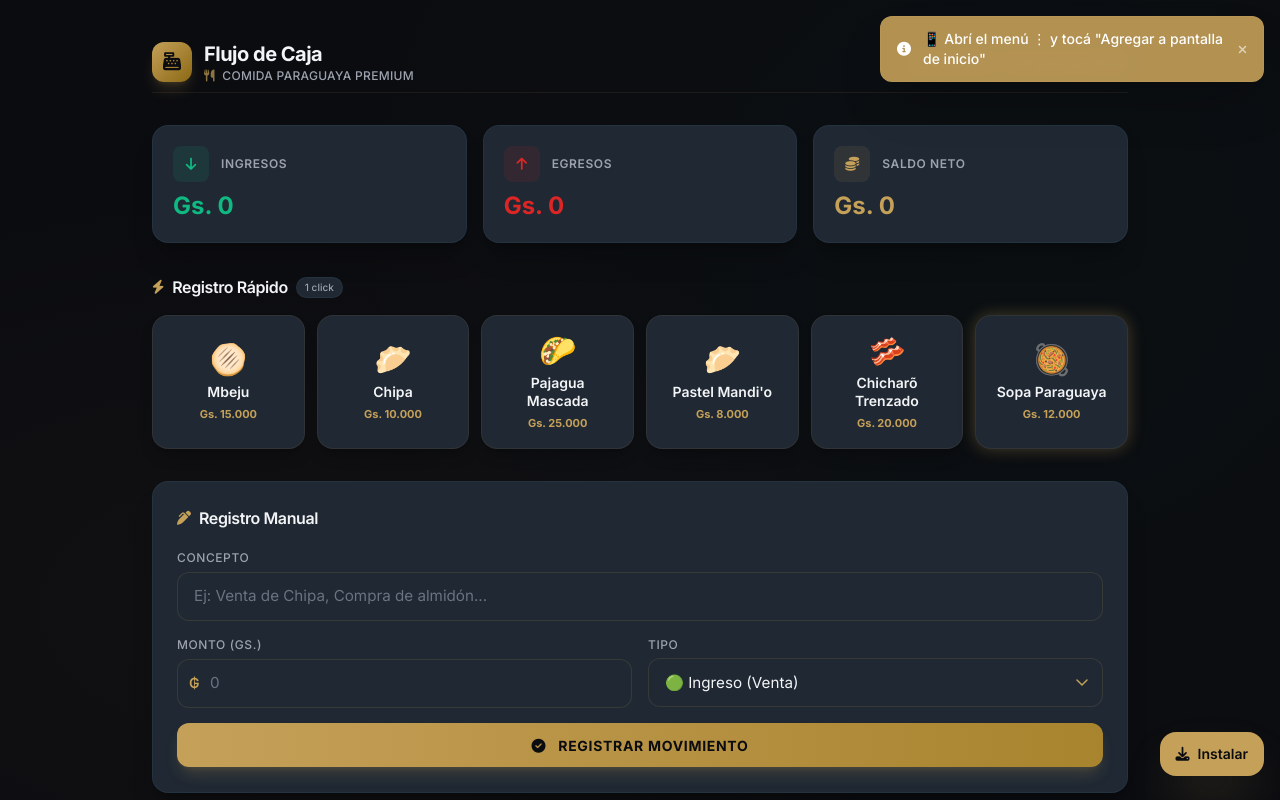
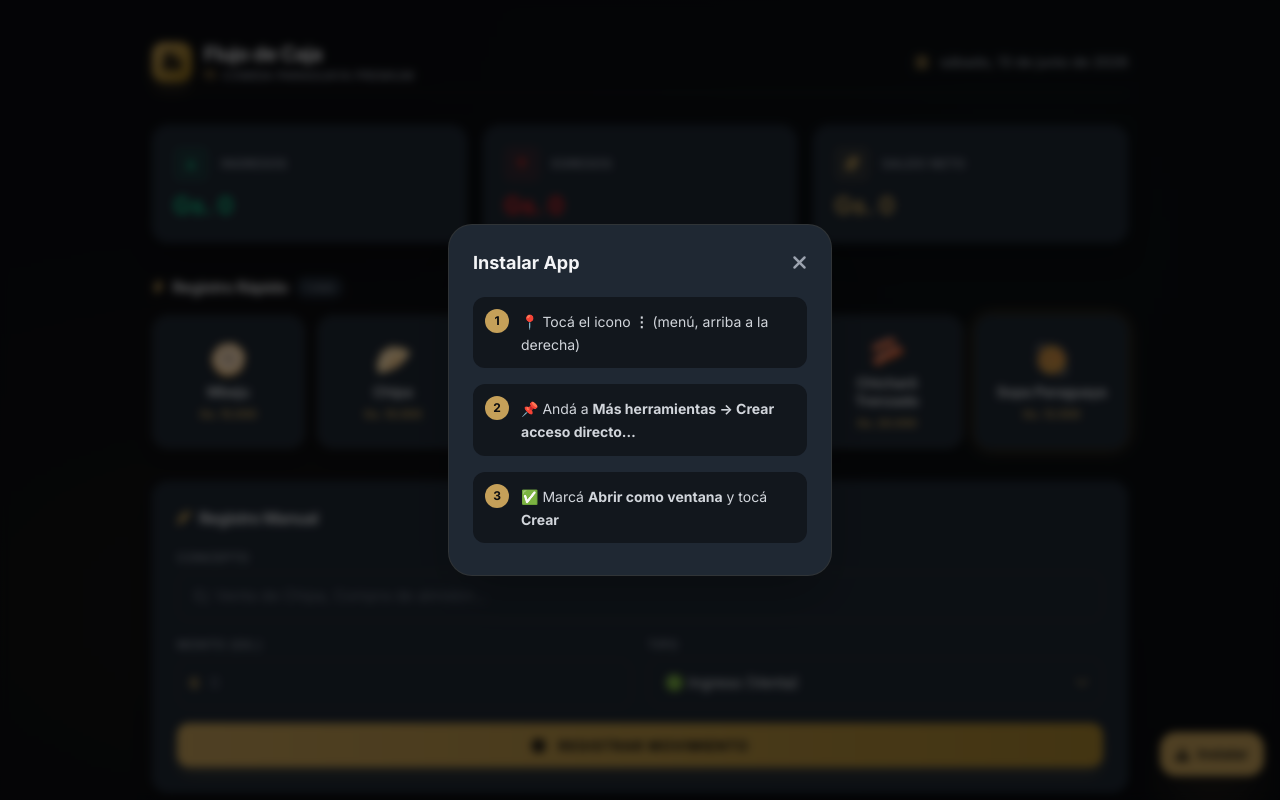
Before and after one commit to amarillacapital-lang/caja-flujo, a plain HTML site: page index.html in a window 1280 px wide. Both pictures are taken after a click on the button "Instalar". Shown: the top 800 px of the page. Drawn offline with nearby package versions, Linux system fonts and the light colour scheme.

Commit message:
Modal con pasos de instalación para cada navegador/móvil

```diff
--- a/index.html
+++ b/index.html
@@ -337,6 +337,13 @@
     }
     .historial-item-new {
       animation: slideInItem 0.4s ease-out;
+    }
+    @keyframes slideUp {
+      from { transform: translateY(100%); opacity: 0; }
+      to { transform: translateY(0); opacity: 1; }
+    }
+    .animate-slide-up {
+      animation: slideUp 0.3s ease-out;
     }
 
     /* ===================================================================
@@ -700,6 +707,21 @@ class="space-y-2 max-h-[420px] overflow-y-auto pr-1 no-scrollbar"
     <i class="fas fa-download text-sm"></i>
     <span>Instalar</span>
   </button>
+</div>
+
+<!-- ===== INSTALL INSTRUCTIONS MODAL ===== -->
+<div id="install-modal" class="hidden fixed inset-0 z-50 flex items-end sm:items-center justify-center bg-black/60 backdrop-blur-sm">
+  <div class="w-full sm:max-w-sm bg-[#1F2833] rounded-t-3xl sm:rounded-3xl p-6 pb-8 border border-[#C5A059]/10 shadow-2xl animate-slide-up">
+    <div class="flex items-center justify-between mb-5">
+      <h3 class="text-lg font-bold text-[#F3F4F6]">Instalar App</h3>
+      <button id="modal-close" class="text-[#9CA3AF] hover:text-[#F3F4F6] transition-colors">
+        <i class="fas fa-xmark text-xl"></i>
+      </button>
+    </div>
+    <div id="install-steps" class="space-y-4 text-sm text-[#D1D5DB]">
+      <!-- injected by JS -->
+    </div>
+  </div>
 </div>
 
 <!-- ================================================================
@@ -1241,9 +1263,64 @@ JAVASCRIPT — Lógica completa de la aplicación
     });
   }
 
-  // PWA — botón de instalar siempre visible
+  // PWA — botón de instalar siempre visible + modal con pasos
   let deferredPrompt = null;
   const installBtn = document.getElementById('btn-install');
+  const installModal = document.getElementById('install-modal');
+  const installSteps = document.getElementById('install-steps');
+  const modalClose = document.getElementById('modal-close');
+
+  function getBrowserSteps() {
+    const ua = navigator.userAgent;
+    const isChrome = ua.includes('Chrome') && !ua.includes('Edg');
+    const isBrave = ua.includes('Brave');
+    const isSamsung = ua.includes('Samsung') || ua.includes('SM-');
+    const isFirefox = ua.includes('Firefox');
+    const isSafari = /^((?!chrome|android).)*safari/i.test(ua) || (ua.includes('Safari') && !ua.includes('Chrome'));
+    const isMobile = /Mobi|Android|iPhone|iPad/i.test(ua);
+
+    if (isSafari || /iPhone|iPad|iPod/i.test(ua)) {
+      return [
+        '📍 Tocá el botón <b>Compartir</b> <i class="fas fa-share-from-square mx-1"></i> (abajo)',
+        '📌 Desplazate hacia abajo y tocá <b>Agregar a pantalla de inicio</b>',
+        '✅ Tocá <b>Agregar</b> (arriba a la derecha)'
+      ];
+    }
+    if (isMobile) {
+      return [
+        '📍 Tocá el icono <b>⋮</b> (menú, arriba a la derecha)',
+        '📌 Tocá <b>Agregar a pantalla de inicio</b>',
+        '✅ Tocá <b>Agregar</b>'
+      ];
+    }
+    // Desktop
+    if (isChrome || isBrave) {
+      return [
+        '📍 Tocá el icono <b>⋮</b> (menú, arriba a la derecha)',
+        '📌 Andá a <b>Más herramientas → Crear acceso directo…</b>',
+        '✅ Marcá <b>Abrir como ventana</b> y tocá <b>Crear</b>'
+      ];
+    }
+    return [
+      '📍 Buscá la opción <b>Instalar</b> o <b>Agregar a pantalla de inicio</b> en el menú del navegador',
+      '✅ Seguí los pasos que te indique'
+    ];
+  }
+
+  function showInstallModal() {
+    const steps = getBrowserSteps();
+    installSteps.innerHTML = steps.map((s, i) =>
+      `<div class="flex items-start gap-3 p-3 rounded-xl bg-[#0B0C10]/60">
+        <span class="flex-shrink-0 w-6 h-6 rounded-full bg-[#C5A059] text-[#0B0C10] text-xs font-bold flex items-center justify-center">${i + 1}</span>
+        <span class="pt-0.5 leading-relaxed">${s}</span>
+      </div>`
+    ).join('');
+    installModal.classList.remove('hidden');
+  }
+
+  function hideInstallModal() {
+    installModal.classList.add('hidden');
+  }
 
   window.addEventListener('beforeinstallprompt', (e) => {
     e.preventDefault();
@@ -1260,10 +1337,18 @@ JAVASCRIPT — Lógica completa de la aplicación
           mostrarToast('✅ App instalada correctamente', 'success');
         }
       } else {
-        mostrarToast('📱 Abrí el menú ⋮ y tocá "Agregar a pantalla de inicio"', 'info');
+        showInstallModal();
       }
     });
   }
+
+  if (modalClose) {
+    modalClose.addEventListener('click', hideInstallModal);
+  }
+
+  installModal.addEventListener('click', (e) => {
+    if (e.target === installModal) hideInstallModal();
+  });
 
   window.addEventListener('appinstalled', () => {
     deferredPrompt = null;
```
